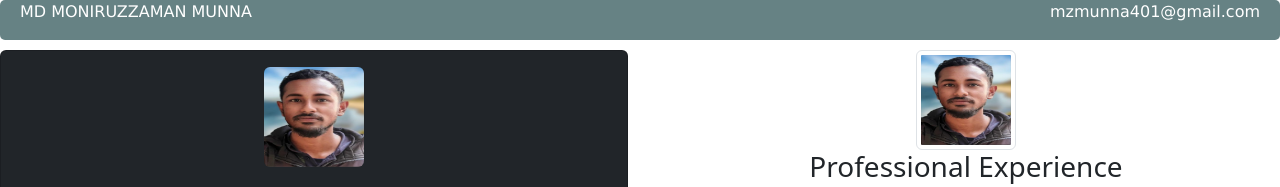
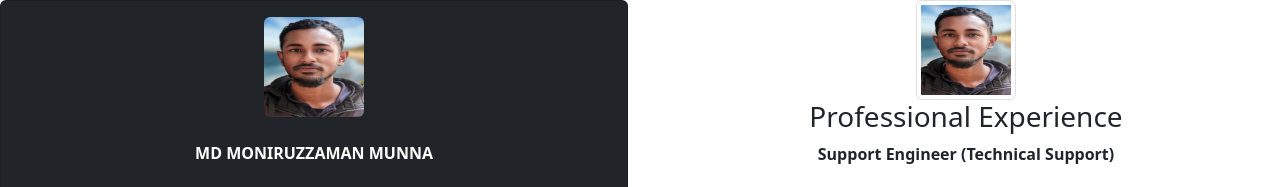
Before and after one commit to munna-401/munna, a plain HTML site: page Professional-Experience.html in a window 1280 px wide. Shown: the top 187 px of the page. Drawn offline with Linux system fonts and the light colour scheme.

Commit message:
change code

```diff
--- a/Professional-Experience.html
+++ b/Professional-Experience.html
@@ -11,18 +11,7 @@
             <title> MD MONIRUZZAMAN MUNNA </title>
 </head>
 <body>
-        <div id="header">
-        <p id="name">MD MONIRUZZAMAN MUNNA</p>
-         <a href="mzmunna401@gmail.com" target="_blank"><p id="email">mzmunna401@gmail.com</p></a>
-         </div>
 
-
-                   <!--left section-->
-
-
-
-
-                            <!--left section end-->
 
 
                                                     <!--start  frist card-->
@@ -37,9 +26,9 @@
                                             <br>
                                         <b>  MD MONIRUZZAMAN MUNNA</b>
                                         <br> <br>
-                                        I'm a Web Devloper |
+                                        I'm a Web Developer |
                                         <br>
-                                        I'm working as a Web Designer & Web Devloper..|
+                                        I'm working as a Web Designer & Web Developer..|
                                         <br><br>
 
 
@@ -63,7 +52,7 @@
 
                                             <a href="index.html">Home </a> <br>
 
-                                            <a href="Gallery.html">Gallery </a><br>
+                                            <a href="Gellery.html">Gallery </a><br>
 
                                             <a href="CV-Highlights.html">  CV Highlights</a> <br>
 
--- a/style.css
+++ b/style.css
@@ -1,43 +1,9 @@
-div
 
-{
-    border-radius: 5px;
 
-    }
-    h2{
-        text-align: center;
-       font-weight: bold;
-       font-size: x-small;
-       color: #E88741;
 
-    }
-#header
-{
 
-    z-index: 1;
-    height:40px;
-    width: 100%;
-    background-color: #668284;
-   margin-bottom: 10px;
-    }
 
-#name {
-    float:left;
-	margin-left: 20px;
-	padding-bottom: 10px;
-	font-size: 16px;
-	font-family: Verdana, sans-serif;
-	color: #ffffff;
-}
 
-#email{
-    float:right;
-    margin-right: 20px;
-	padding-bottom: 10px;
-	font-size: 16px;
-	font-family: Verdana, sans-serif;
-	color: #ffffff;
-}
 
 .dd{
     height: 100px;
```
Also changed, not shown: CV-Highlights.html (+3 -14 lines), Contact.html (+3 -11 lines), Educational-Qualifications.html (+3 -14 lines), Gellery.html (+2 -13 lines), Independent Courses.html (+3 -15 lines), Other-Information.html (+3 -14 lines), Technical-Skills.html (+2 -13 lines), index.html (+7 -19 lines).
